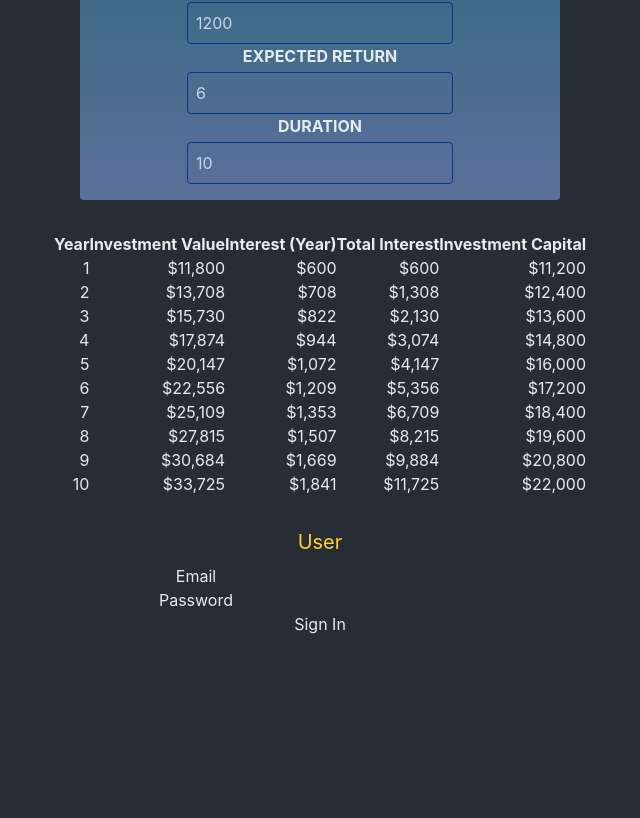
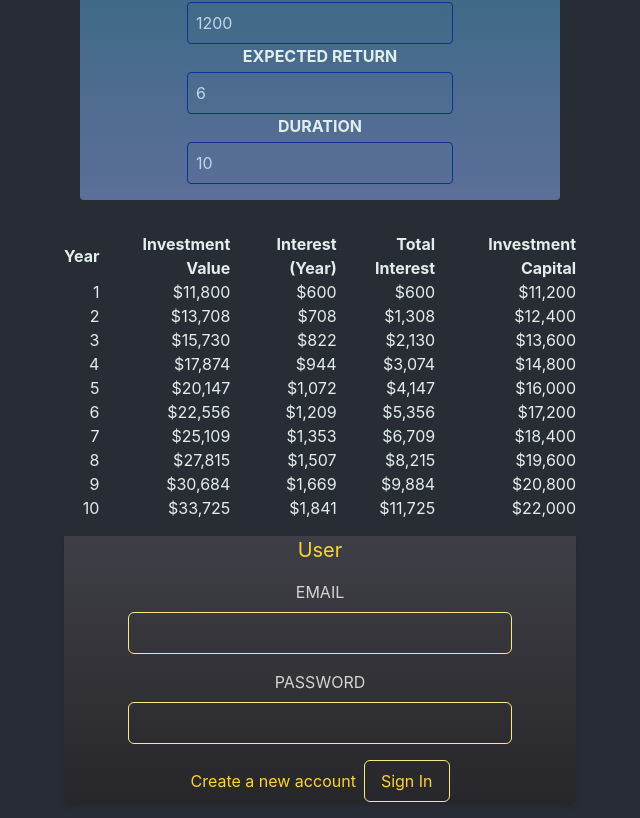
Before and after one commit to nevdb/investment-calculator-react, a React (Vite) app in the folder investment-calculator/: page / in a window 1280 px wide. Shown: the part 384-1202 px from the top of the page, without its empty margins (320-960 px from the left). Before the commit the page ends 1020 px from the top, so only its background shows below. Built offline with nearby package versions, Linux system fonts and the light colour scheme.

Commit message:
dynamic adding style

```diff
--- a/investment-calculator/src/components/AuthInputs.jsx
+++ b/investment-calculator/src/components/AuthInputs.jsx
@@ -1,4 +1,5 @@
 import { useState } from "react";
+import BaseInput from "./base/BaseInput";
 
 export default function AuthInputs() {
   const [submitted, setSubmitted] = useState(false);
@@ -15,40 +16,43 @@ export default function AuthInputs() {
       setEnteredPassword(value);
     }
   }
+
   function handleLogin() {
     setSubmitted(true);
   }
 
   return (
-    <div>
+    <div className="max-w-lg mx-auto my-4 shadow-md bg-gradient-to-b from-zinc-700 to-zinc-800">
       <div>
         <h1 className="mb-2 text-amber-300 text-xl">User</h1>
-        <p>
-          <label className={`label ${emailNotValid ? "invalid" : ""}`}>
-            Email
-          </label>
-          <input
-            type="email"
-            // style={{ backgroundColor: emailNotValid ? "#fed2d2" : "30677e" }}
-            className={emailNotValid ? "invalid" : undefined}
-            onChange={(event) => handleInputChange("email", event.target.value)}
-          />
-        </p>
-        <p>
-          <label className={`label ${passwordNotValid ? "invalid" : ""}`}>
-            Password
-          </label>
-          <input
-            type="password"
-            className={passwordNotValid ? "invalid" : undefined}
-            onChange={(event) =>
-              handleInputChange("password", event.target.value)
-            }
-          />
-        </p>
+
+        <BaseInput
+          label={"Email"}
+          invalid={emailNotValid}
+          onChange={(event) =>
+            handleInputChange("password", event.target.value)
+          }
+        />
+        <BaseInput
+          label={"Password"}
+          invalid={passwordNotValid}
+          onChange={(event) =>
+            handleInputChange("password", event.target.value)
+          }
+        />
       </div>
-      <div>
-        <button type="button" onClick={handleLogin}>
+      <div className="my-4">
+        <button
+          type="button"
+          className="text-amber-300 hover:text-amber-500 mr-2"
+        >
+          Create a new account
+        </button>
+        <button
+          className="border border-amber-200 text-amber-300 hover:text-amber-500 px-4 py-2 rounded-md "
+          type="button"
+          onClick={handleLogin}
+        >
           Sign In
         </button>
       </div>
--- a/investment-calculator/src/components/Results.jsx
+++ b/investment-calculator/src/components/Results.jsx
@@ -7,7 +7,7 @@ export default function Results({ input }) {
     resultsData[0].interest -
     resultsData[0].annualInvestment;
   return (
-    <table id="results">
+    <table className="max-w-lg my-2 mx-auto p-1 table-fixed text-right">
       <thead>
         <tr>
           <th>Year</th>
--- /dev/null
+++ b/investment-calculator/src/components/base/BaseInput.jsx
@@ -0,0 +1,19 @@
+export default function BaseInput({ label, invalid, ...props }) {
+  let labelClass = "block mb-2 uppercase";
+  let inputClass = "w-3/4 px-3 py-2 mx-2  border rounded-md";
+
+  if (invalid) {
+    labelClass += " text-red-400 border-red-700";
+    inputClass += " text-red-400 bg-red-100 border-red-300";
+  } else {
+    labelClass += " text-stone-300 ";
+    inputClass += "  border-amber-200";
+  }
+
+  return (
+    <p className="my-4">
+      <label className={labelClass}>{label}</label>
+      <input type="text" className={inputClass} {...props} />
+    </p>
+  );
+}
```
Also changed, not shown: investment-calculator/src/App.jsx (+11 -10 lines).
